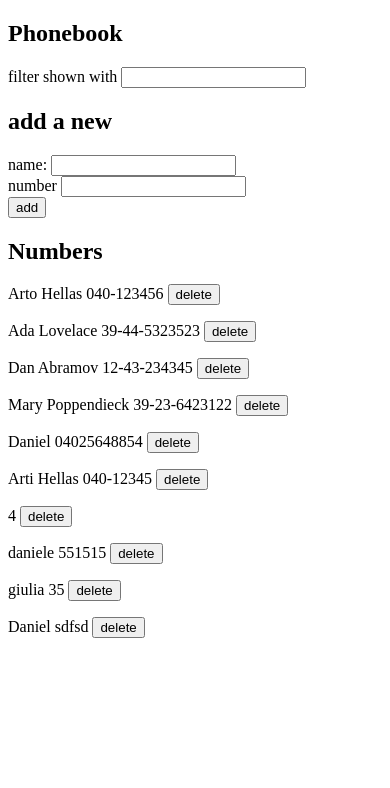
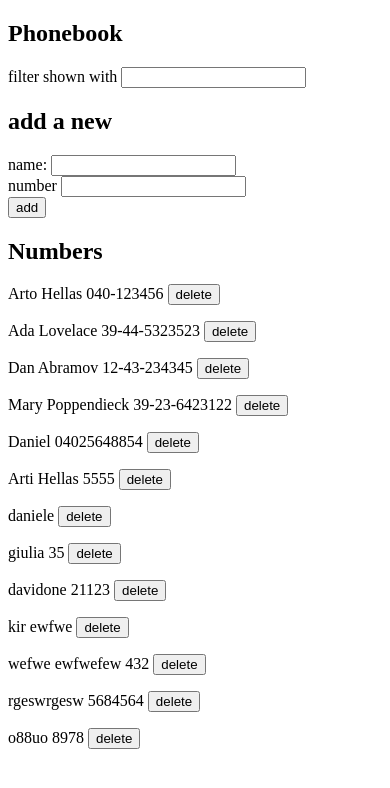
Before and after one commit to David93Code/Full-Stack-Open-2022, a React (Create React App) app in the folder part2/phonebook/: page / in a window 390 px wide. Shown: the top 788 px of the page. Built offline with nearby package versions, Linux system fonts and the light colour scheme; data requests are answered from the project's data file.

Commit message:
commit Phonebook 2.18 step10

```diff
--- a/part2/phonebook/db.json
+++ b/part2/phonebook/db.json
@@ -27,17 +27,12 @@
     },
     {
       "name": "Arti Hellas",
-      "number": " 040-12345",
+      "number": "5555",
       "id": 6
     },
     {
-      "name": "",
-      "number": "4",
-      "id": 8
-    },
-    {
       "name": "daniele",
-      "number": "551515",
+      "number": "  ",
       "id": 9
     },
     {
@@ -46,9 +41,29 @@
       "id": 10
     },
     {
-      "name": "Daniel",
-      "number": "sdfsd",
-      "id": 11
+      "name": "davidone",
+      "number": "21123",
+      "id": 12
+    },
+    {
+      "name": "kir",
+      "number": "ewfwe",
+      "id": 13
+    },
+    {
+      "name": "wefwe ewfwefew",
+      "number": "432",
+      "id": 14
+    },
+    {
+      "name": "rgeswrgesw",
+      "number": "5684564",
+      "id": 15
+    },
+    {
+      "name": "o88uo",
+      "number": "        8978      ",
+      "id": 16
     }
   ]
 }
--- a/part2/phonebook/src/components/personform.js
+++ b/part2/phonebook/src/components/personform.js
@@ -4,19 +4,44 @@ import nameService from '../services/names'
 const PersonForm = (props) => {
   const addPerson = (event) => {
     event.preventDefault();
+    if (props.newName.trim().length === 0 && props.newNumber.trim().length === 0) {
+      alert('Enter a Name and a Number')
+      return
+    }
+    if (props.newName.trim().length === 0 ) {
+      alert('Enter a Name')
+      return
+    } else if (props.newNumber.trim().length === 0) {
+      alert('Enter a number')
+      return
+    }
+
 
     if (
       props.persons.filter(
-        (e) => e.name.toLowerCase() === props.newName.toLowerCase()
-      ).length > 0 && window.confirm(`${props.newName} is already added to phonebook, replace the old umber with a new one?`)
+        (person) => person.name.toLowerCase() === props.newName.toLowerCase().trim()
+      ).length > 0
     ) {
       // alert(`${props.newName} is already added to phonebook`);
-      nameService.changeNumber(props.id).then(() => {
-        props.setNewNumber(event.target.value)
-      })
+
+      if ( window.confirm(`${props.newName.trim()} is already added to phonebook, replace the old umber with a new one?`)) {
+
+        const foundPerson = props.persons.find(person => person.name.toLowerCase() === props.newName.toLowerCase().trim())
+        const changedPerson= { ...foundPerson, number: props.newNumber }
+
+
+        nameService.changeNumber(changedPerson).then( response => {
+          props.setPersons(props.persons.map(person => person.id !== foundPerson.id ? person : response))
+
+        })
+      } else {
+        return
+      }
+
     } else {
+
       const personObject = {
-        name: props.newName,
+        name: props.newName.trim(),
         number: props.newNumber,
       };
 
--- a/part2/phonebook/src/services/names.js
+++ b/part2/phonebook/src/services/names.js
@@ -26,8 +26,8 @@ const deleteName = (id) => {
     return request.then(response => response.data )
 }
 
-const changeNumber = (number) => {
-      const request = axios.put(`${baseUrl}/${number}`)
+const changeNumber = (changedPerson) => {
+      const request = axios.put(`${baseUrl}/${changedPerson.id}`,changedPerson)
 
       return request.then(response => response.data)
 }
```
